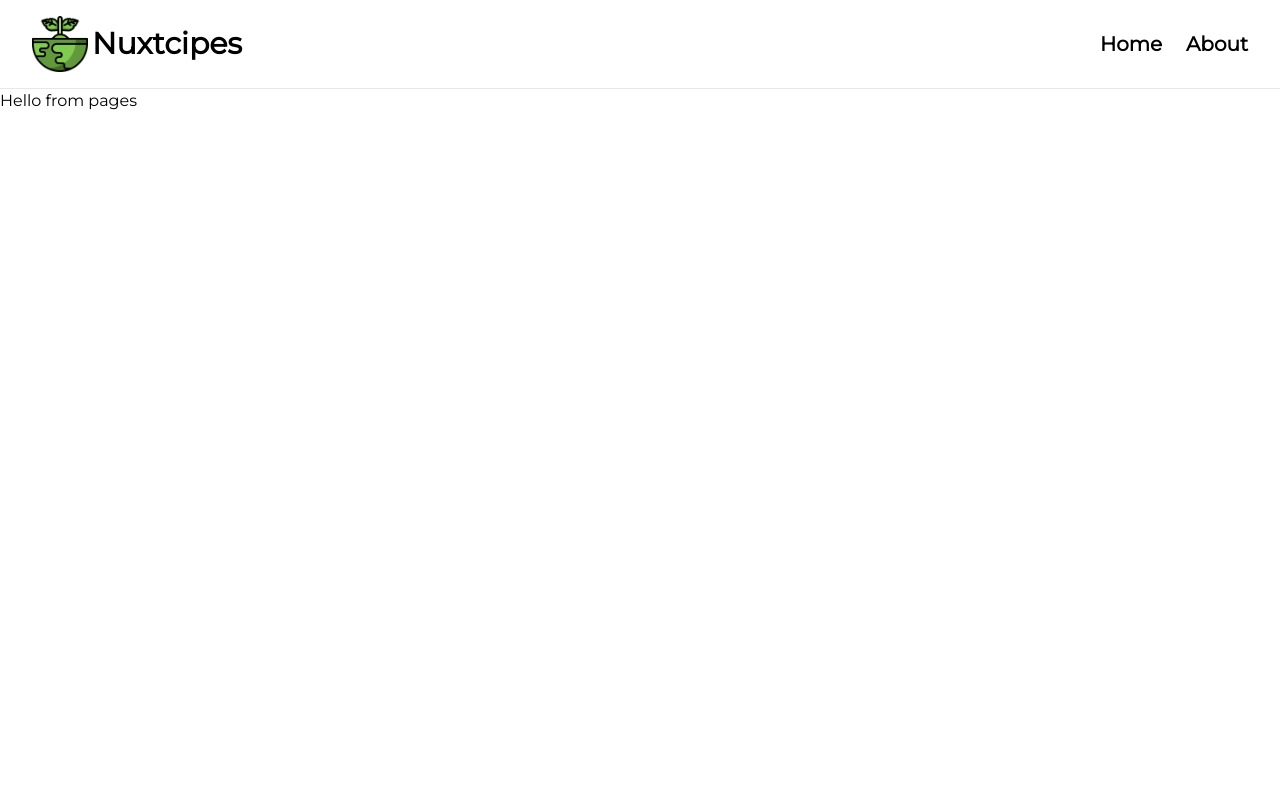
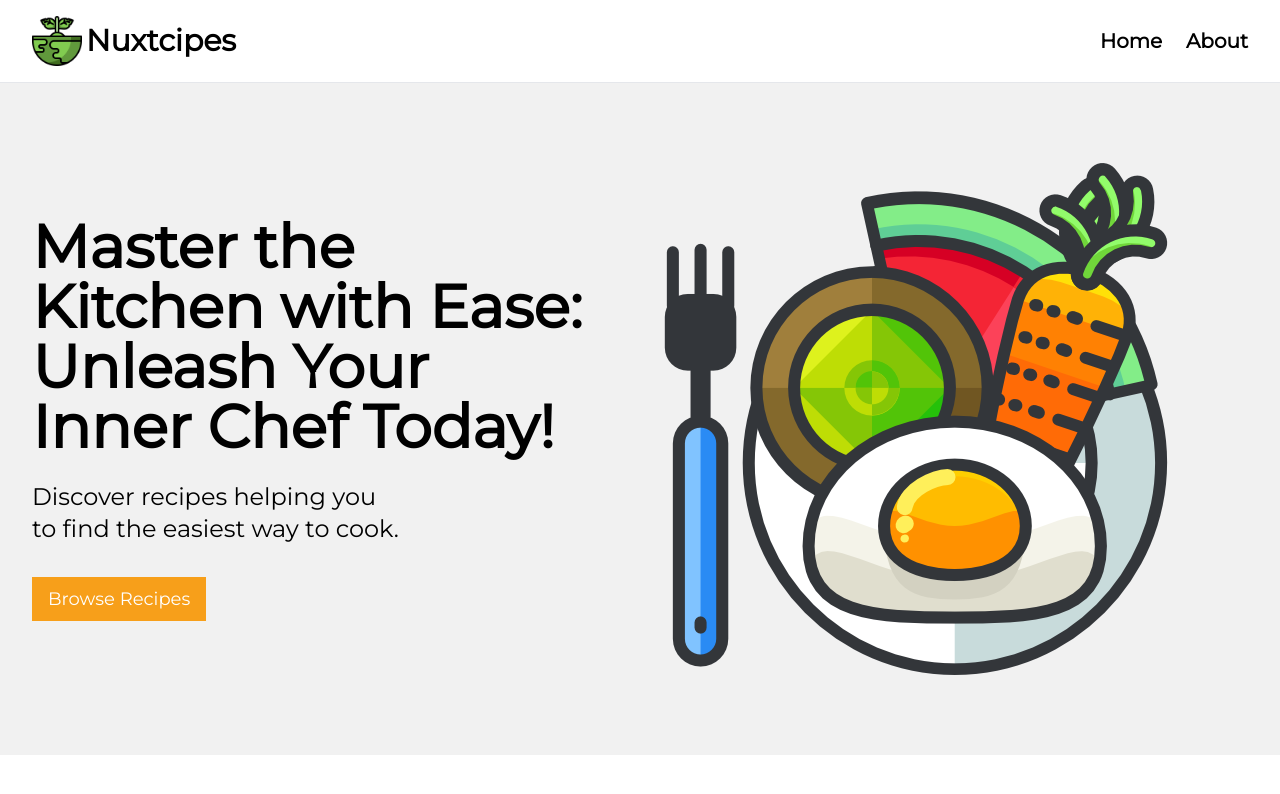
Before and after one commit to emrekrt1655/Nuxtcipes, a Nuxt app: page / in a window 1280 px wide. Shown: the top 794 px of the page. Built offline with nearby package versions, Linux system fonts and the light colour scheme.

Commit message:
img optiomization

```diff
--- a/app/components/BaseNavigation.vue
+++ b/app/components/BaseNavigation.vue
@@ -6,7 +6,7 @@
     <header class="py-4 border-b">
         <nav class="flex container items-center">
             <NuxtLink to="/" class="flex gap-1 items-center">
-                <img class="w-14" src="/icon-green.png" alt="green-icon">
+                <NuxtImg densities="x1" width="50px" format="webp" src="/icon-green.png" alt="green-icon"/>
                 <span class="text-3xl font-bold">Nuxtcipes</span>
             </NuxtLink>
             <ul class="flex gap-6 ml-auto text-xl font-bold capitalize ">
--- a/app/pages/index.vue
+++ b/app/pages/index.vue
@@ -2,7 +2,24 @@
 
 </script>
 <template>
-    <div>
-        <h1>Hello from pages</h1>
-    </div>
+    <main>
+        <section class="bg-[#f1f1f1]">
+            <div class="container flex flex-col lg:flex-row items-center py-20 gap-10">
+                <div class="flex-1 order-2 lg:order-1 text-center lg:text-left">
+                    <h1 class="text-4xl lg:text-6xl font-extrabold mb-6 text-balance">
+                        Master the Kitchen with Ease: Unleash Your Inner Chef Today!
+                    </h1>
+                    <p class="text-xl lg:text-2xl mb-8 text-balance">
+                        Discover recipes helping you to find the easiest way to cook.
+                    </p>
+                    <button class="px-4 py-2 text-white self-start bg-dodgerroll-gold rounden-md text-lg cursor-pointer">
+                        Browse Recipes
+                    </button>
+                </div>
+                <div class="flex-1 order-1 lg:order-2">
+                    <NuxtImg sizes="xs:100vw sm:667px" format="webp" src="/diet_561611.png" alt=""/>
+                </div>
+            </div>
+        </section>
+    </main>
 </template>
```
Also changed, not shown: public/diet_561611.png (added).
